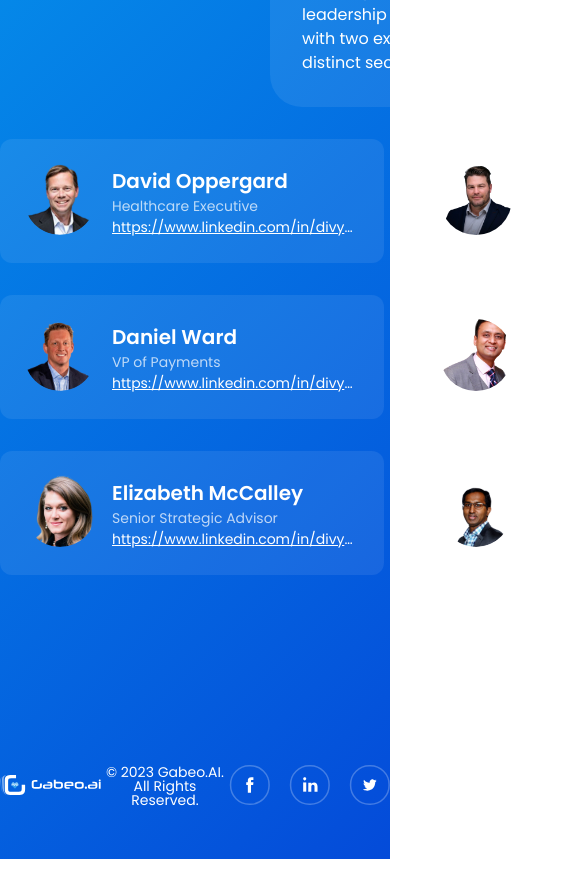
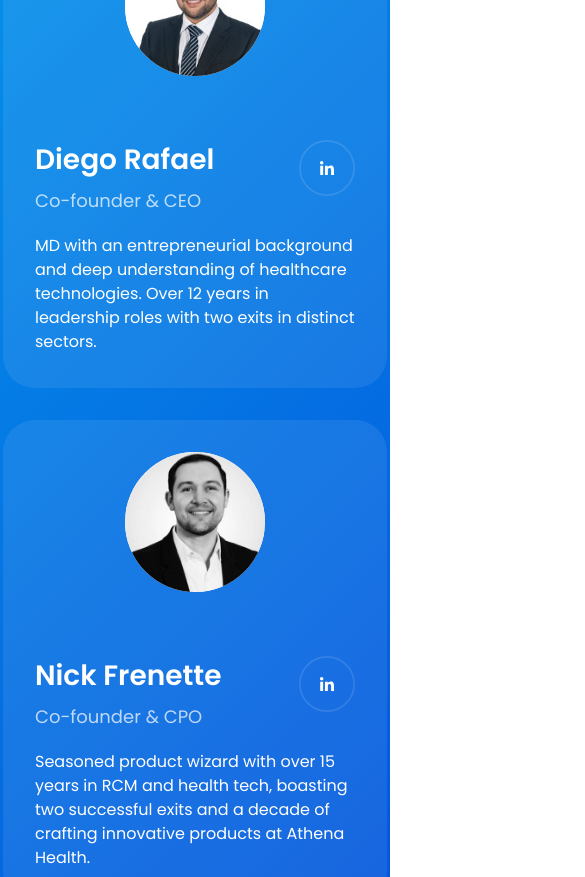
Before and after one commit to AIProGuru/gabeo-website, a React (Create React App) app: page /about in a window 390 px wide. Shown: the part 1640-2517 px from the top of the page, 585 px wide, since content can reach past the window. Built offline with nearby package versions, Linux system fonts and the light colour scheme.

Commit message:
homopage mobile

```diff
--- a/src/components/Footer/footer.scss
+++ b/src/components/Footer/footer.scss
@@ -15,3 +15,10 @@
     line-height: 14px; /* 100% */
   }
 }
+@media (max-width: 900px) {
+  .footer {
+    p {
+      display: none;
+    }
+  }
+}
--- a/src/components/MemberCards/MemberCards.js
+++ b/src/components/MemberCards/MemberCards.js
@@ -23,7 +23,7 @@ export const MemberCards = ({ members }) => {
   return (
     <div className="cards">
       {vipRows.map((row, rowIndex) => (
-        <div className="row" key={rowIndex}>
+        <div className="row-vip" key={rowIndex}>
           {row.map((vip, vipIndex) => (
             <div className="vip" key={vipIndex}>
               <VIPCard vip={vip} />
@@ -32,7 +32,7 @@ export const MemberCards = ({ members }) => {
         </div>
       ))}
       {memberRows.map((row, rowIndex) => (
-        <div className="row" key={rowIndex}>
+        <div className="row-member" key={rowIndex}>
           {row.map((member, memberIndex) => (
             <div className="member" key={memberIndex}>
               <MemberCard member={member} />
--- a/src/components/MemberCards/membercards.scss
+++ b/src/components/MemberCards/membercards.scss
@@ -2,8 +2,27 @@
   display: flex;
   flex-direction: column;
   gap: 32px;
-  .row {
+
+  .row-vip {
+    display: flex;
+    gap: 32px;
+  }
+  .row-member {
     display: flex;
     gap: 32px;
   }
 }
+
+@media (max-width: 900px) {
+  .cards {
+    .row-vip {
+      display: flex;
+      flex-direction: column;
+      align-items: center;
+      justify-content: center;
+    }
+    .row-member {
+      display: none;
+    }
+  }
+}
--- a/src/components/Principle/principle.scss
+++ b/src/components/Principle/principle.scss
@@ -25,4 +25,7 @@
     margin-top: 240px;
     margin-bottom: 40px;
   }
+  svg {
+    width: 100%;
+  }
 }
```
